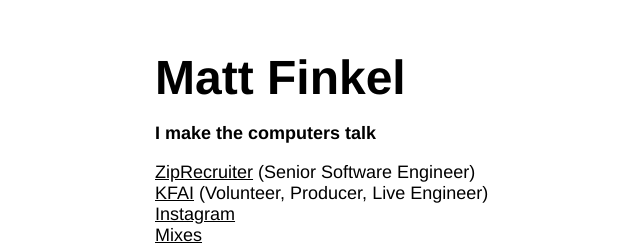
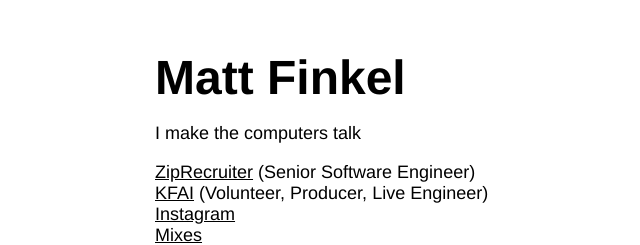
Before and after one commit to fffinkel/mfinkel.net, a plain HTML site: page index.html in a window 1280 px wide. Shown: the top 245 px of the page, 135-775 px from the left. Drawn offline with Linux system fonts and the light colour scheme.

Commit message:
Styling change

```diff
--- a/index.html
+++ b/index.html
@@ -35,9 +35,7 @@
 	<body>
 		<section>
 			<h1>Matt Finkel</h1>
-			<p>
-				<strong>I make the computers talk</strong>
-			</p>
+			<p>I make the computers talk</p>
 
 			<p>
 				<a href="https://ziprecruiter.com/">ZipRecruiter</a> (Senior Software Engineer)<br/>
```
